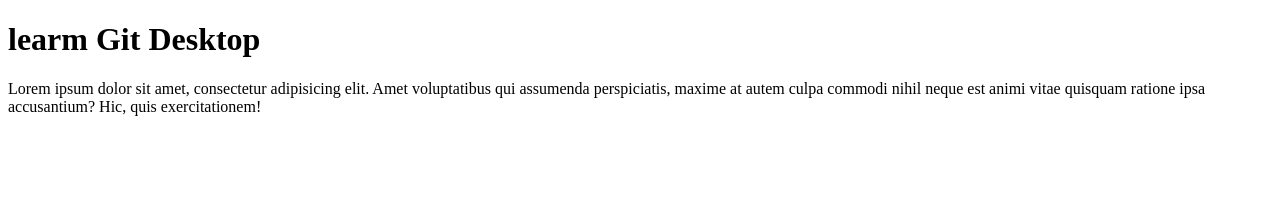
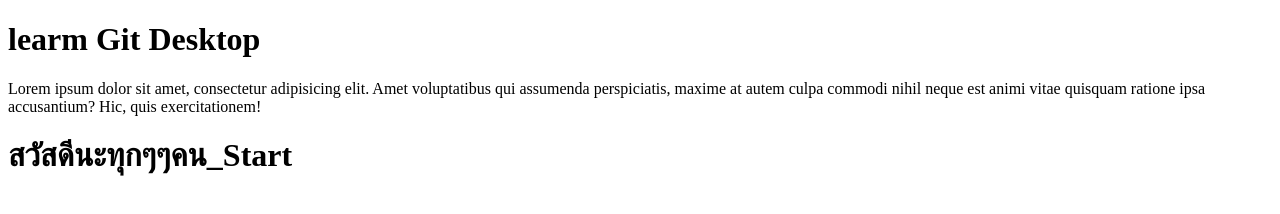
Before and after one commit to phisanunu1991/git-desktop, a plain HTML site: page index.html in a window 1280 px wide. Drawn offline with Linux system fonts and the light colour scheme.

Commit message:
start_text_html
start_text_html

```diff
--- a/index.html
+++ b/index.html
@@ -8,5 +8,6 @@
 <body>
     <h1>learm Git Desktop</h1>
     <P>Lorem ipsum dolor sit amet, consectetur adipisicing elit. Amet voluptatibus qui assumenda perspiciatis, maxime at autem culpa commodi nihil neque est animi vitae quisquam ratione ipsa accusantium? Hic, quis exercitationem!</P>
+    <h1>สวัสดีนะทุกๆๆคน_Start</h1>
 </body>
 </html>
```
